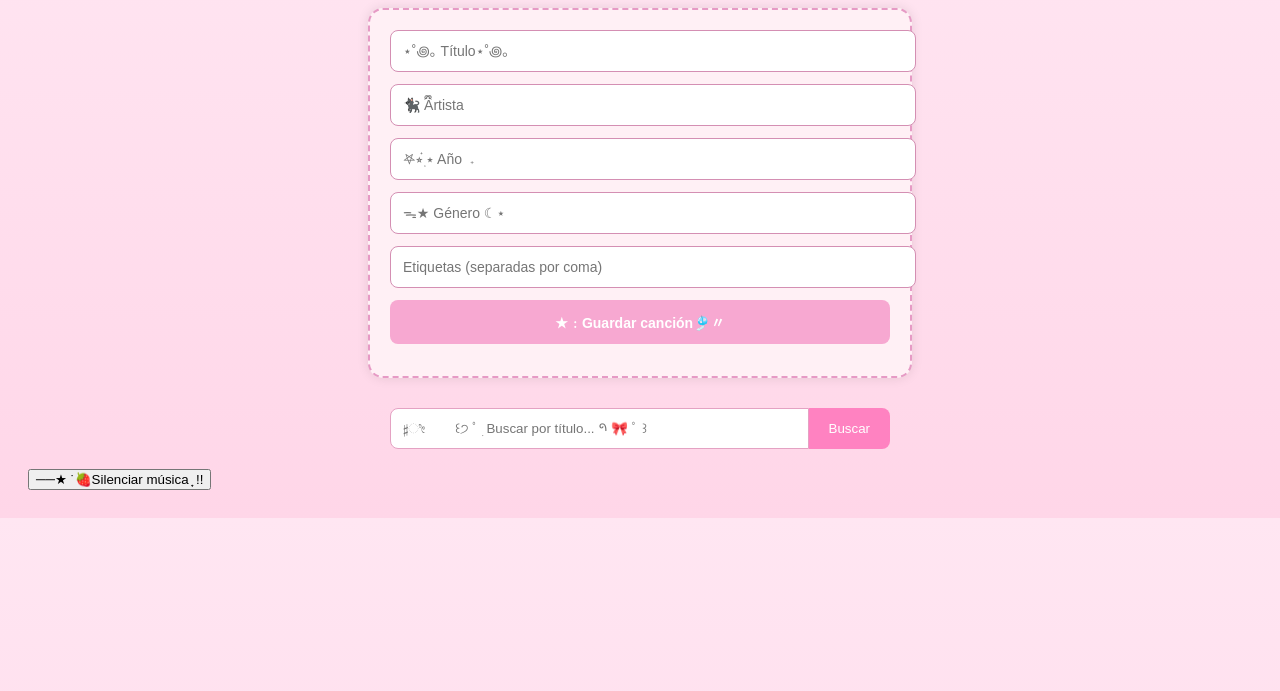
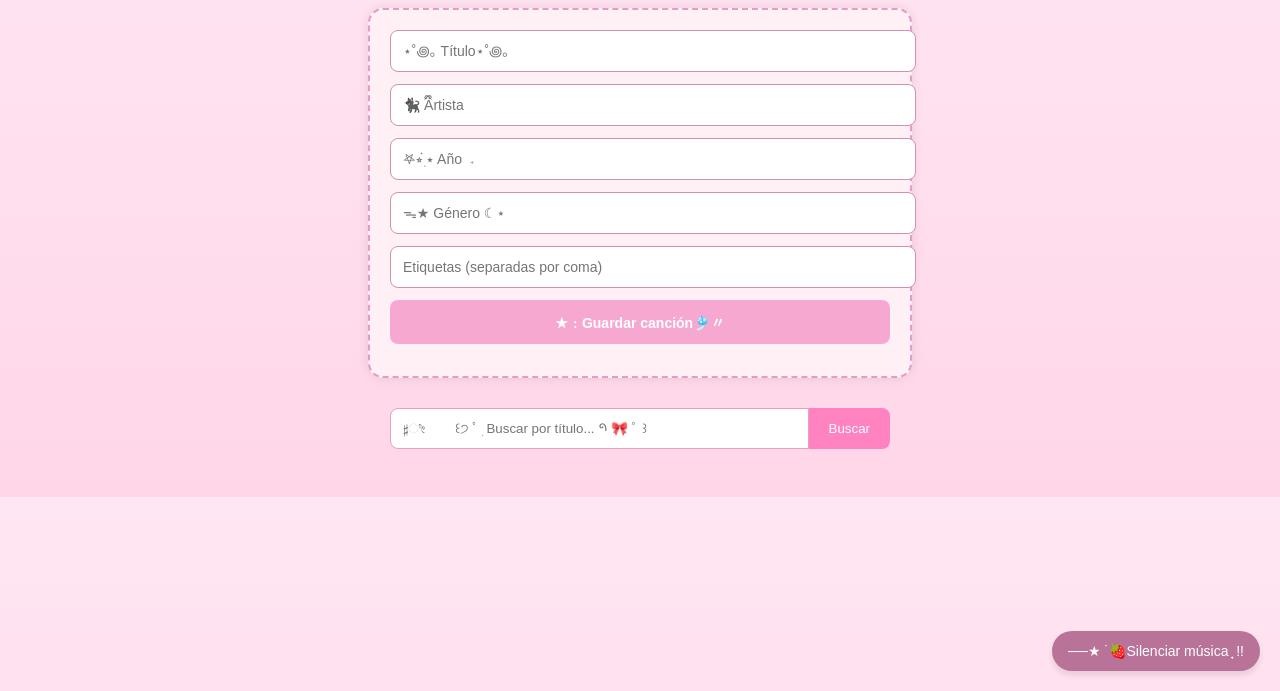
Before and after one commit to Kumave/Music_Library, a plain HTML site: page index.html in a window 1280 px wide. Shown: the part 109-800 px from the top of the page. Drawn offline with Linux system fonts and the light colour scheme; no server answers.

Commit message:
Update style.css

```diff
--- a/style.css
+++ b/style.css
@@ -122,3 +122,18 @@ form button:hover {
 .card button.delete:hover {
   background-color: #ff4fa1;
 }
+
+.mute-btn {
+  position: fixed;
+  bottom: 20px;
+  right: 20px;
+  background-color: #ba7398;
+  border: none;
+  color: white;
+  padding: 12px 16px;
+  border-radius: 25px;
+  font-size: 14px;
+  cursor: pointer;
+  box-shadow: 0 4px 6px rgba(0,0,0,0.1);
+  transition: background 0.3s;
+}
```
